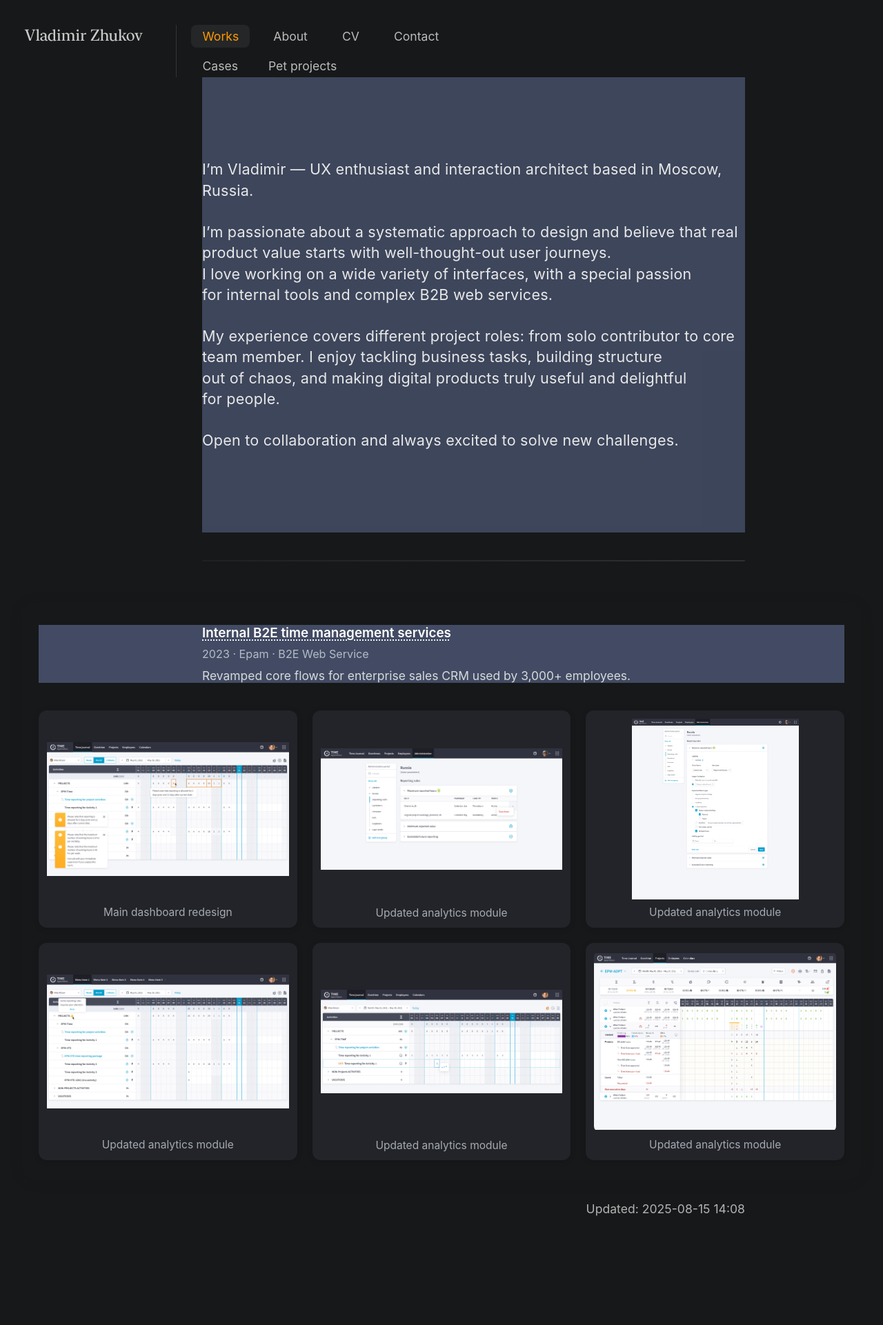
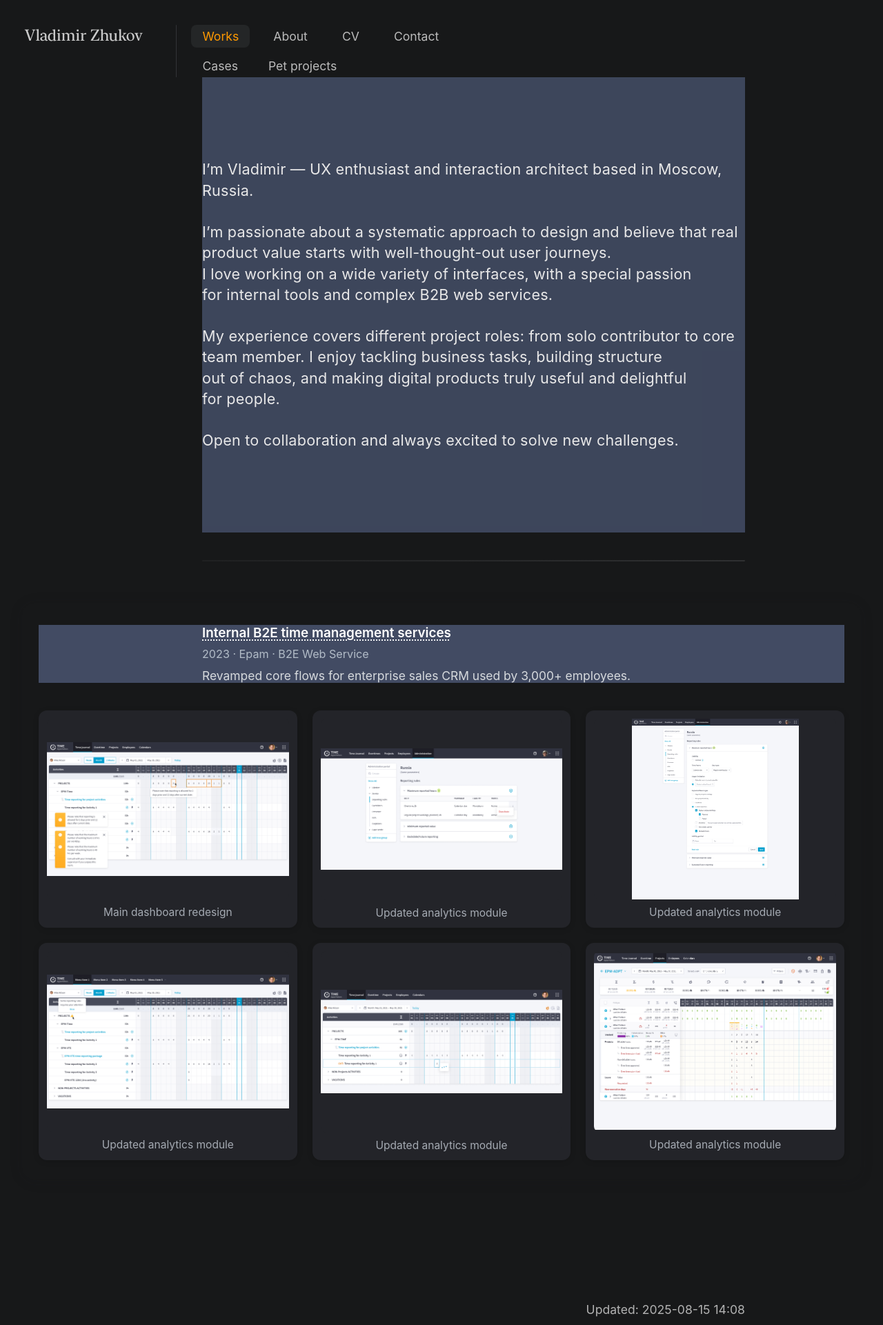
Before and after one commit to uxiscool/experience, a Jekyll site: the page built from index.md, in a window 1280 px wide. Shown: the whole page at 69% size. Built offline with Jekyll 4.4.1, drawn with Linux system fonts in a browser that asks for light colours.

Commit message:
Add files via upload

```diff
--- a/css/main.css
+++ b/css/main.css
@@ -634,22 +634,26 @@ section {
 /* ===== Footer ===== */
 .site-footer {
   width: 100%;
-  min-height: clamp(80px, 14vw, 200px); /* 80–200px адаптивно */
+  min-height: clamp(80px, 14vw, 200px);
   background: linear-gradient(
     to bottom,
     rgba(23, 24, 25, 0) 0%,
     rgba(23, 24, 25, 0.8) 60%,
     rgba(23, 24, 25, 1) 100%
   );
+  display: flex;              /* ← делаем flex-контейнер */
+  flex-direction: column;     /* ← ось сверху вниз */
 }
 
 .footer-inner {
-  min-height: 100%;           /* теперь занимает весь футер */
+  /* min-height: 100%;  ← убрать */
   display: flex;
-  align-items: flex-end;       /* прижимаем текст к нижней кромке футера */
-  justify-content: flex-end;   /* и к правому краю */
+  align-items: center;         /* контент сам по себе строчный — центр по высоте строки ок */
+  justify-content: flex-end;   /* текст справа */
   box-sizing: border-box;
-  padding: 0 200px 12px 293px; /* сочетаем с текущими паддингами .container */
+  padding: 0 200px 12px 293px;
+  margin-top: auto;            /* ← прижать к НИЗУ футера */
+  margin-left: auto;           /* ← прижать к ПРАВОМУ краю с учётом padding */
 }
 
 @media (max-width: 1200px) {
```
